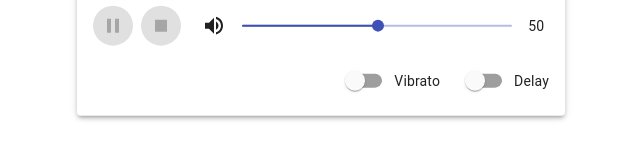
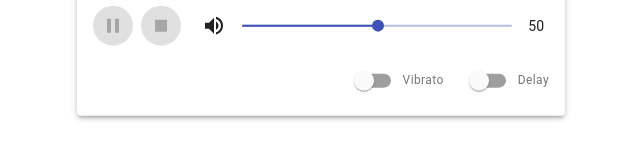
Before and after one commit to Longlom/equalizer, a React (Create React App) app: page / in a window 1280 px wide. Shown: the part 427-586 px from the top of the page, without its empty margins (319-959 px from the left). Built offline with nearby package versions, Linux system fonts and the light colour scheme.

Commit message:
style: edit Effect component

```diff
--- a/src/components/Effect.js
+++ b/src/components/Effect.js
@@ -22,7 +22,12 @@ const Effect = ({ title, node }) => {
         checked={underEffect}
         onChange={handleEffectChange}
       />
-      <Typography variant="body2">{title}</Typography>
+      <Typography
+        variant="caption"
+        color={underEffect ? "primary" : "textSecondary"}
+      >
+        {title}
+      </Typography>
     </div>
   );
 };
```
